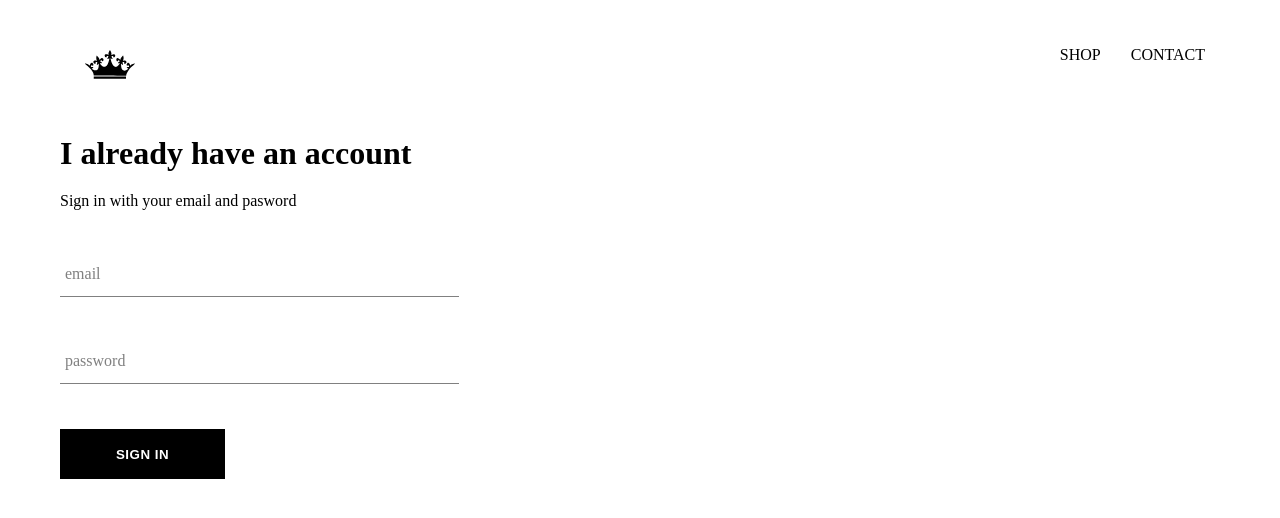
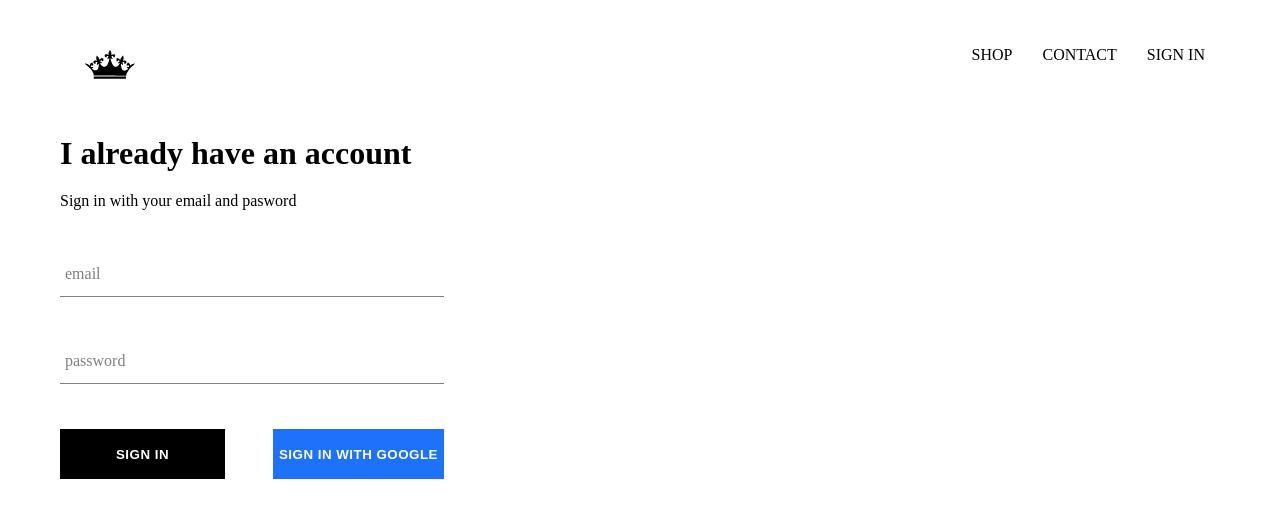
Before and after one commit to Arzakan-Porchkhidze/Ecommerce-App, a React (Create React App) app: page /signin in a window 1280 px wide. Shown: the top 518 px of the page. Built offline with nearby package versions, Linux system fonts and the light colour scheme; no server answers.

Commit message:
integrated firebase into application

```diff
--- a/package.json
+++ b/package.json
@@ -6,6 +6,7 @@
     "@testing-library/jest-dom": "^5.11.9",
     "@testing-library/react": "^11.2.5",
     "@testing-library/user-event": "^12.6.3",
+    "firebase": "^8.2.6",
     "react": "^17.0.1",
     "react-dom": "^17.0.1",
     "react-router-dom": "^5.2.0",
--- a/src/App.css
+++ b/src/App.css
@@ -6,3 +6,7 @@ a {
   text-decoration: none;
   color: black;
 }
+
+* {
+  box-sizing: border-box;
+}
--- a/src/App.js
+++ b/src/App.js
@@ -1,16 +1,33 @@
+import React, { useState, useEffect } from "react";
 import './App.css';
 import { Switch, Route } from "react-router-dom";
 import HomePage from "./pages/homepage/homepage";
 import ShopPage from "./pages/shop/shop";
 import Header from "./components/header/header";
 import SignInAndSignUp from "./pages/sign-in-and-sign-up/sign-in-and-sign-up";
+import { auth } from "./firebase/firebase.utils";
 
 
 
 function App() {
+
+  const [currentUser, setCurrentUser] = useState(null);
+
+  useEffect(() => {
+    let unsubscribeFromAuth = null;
+    unsubscribeFromAuth = auth.onAuthStateChanged( user => {
+      setCurrentUser(user)
+      console.log(user)
+    });
+
+    return function cleanup(){
+      unsubscribeFromAuth();
+    }
+  },[])
+
   return (
     <div className="App">
-      <Header />
+      <Header  currentUser={currentUser}/>
       <Switch>
         <Route exact path='/' component={HomePage}/>
         <Route exact path='/shop' component={ShopPage}/>
--- a/src/components/custom-button/custom-button.jsx
+++ b/src/components/custom-button/custom-button.jsx
@@ -2,10 +2,10 @@ import React from "react";
 import "./custom-button.scss";
 
 
-const CustomButton = ({...otherProps}) => {
+const CustomButton = ({isGoogleSignIn,...otherProps}) => {
   return(
-    <button className='custom-button' {...otherProps}>
-      SIGN IN
+    <button className={`${isGoogleSignIn ? 'google-sign-in' : ''} custom-button`} {...otherProps}>
+      {otherProps.text}
     </button>
   )
 }
--- a/src/components/custom-button/custom-button.scss
+++ b/src/components/custom-button/custom-button.scss
@@ -16,4 +16,13 @@
     color: black;
     border: 1px solid black;
   }
+
+  &.google-sign-in {
+    background-color: #1e72fa;
+    color: white;
+    &:hover {
+      background-color: #0642a3;
+      border: none;
+    }
+  }
 }
--- a/src/components/header/header.jsx
+++ b/src/components/header/header.jsx
@@ -1,11 +1,12 @@
 import React from "react";
 import { NavLink } from "react-router-dom";
 import { ReactComponent as Logo } from "../../assets/crown.svg";
+import { auth } from "../../firebase/firebase.utils";
 import "./header.scss";
 
 
 
-const Header = () => {
+const Header = ({currentUser}) => {
   return(
     <div className='header'>
       <NavLink to="/" className='logo-container'>
@@ -18,6 +19,13 @@ const Header = () => {
         <NavLink to='/shop' className='option'>
           CONTACT
         </NavLink>
+        {
+          currentUser ?
+          <div className='option' onClick={() => auth.signOut()}>SIGN OUT</div>
+          :
+          <NavLink to='/signin' className='option'>SIGN IN</NavLink>
+        }
+
       </div>
     </div>
   );
--- a/src/components/header/header.scss
+++ b/src/components/header/header.scss
@@ -19,6 +19,7 @@
     align-items: center;
     .option {
       padding: 10px 15px;
+      cursor: pointer;
     }
   }
 }
--- a/src/components/sign-in/sign-in.jsx
+++ b/src/components/sign-in/sign-in.jsx
@@ -1,6 +1,7 @@
 import React, {useState} from "react";
 import FormInput from "../form-input/form-input";
 import CustomButton from "../custom-button/custom-button";
+import { signInWithGoogle } from "../../firebase/firebase.utils";
 import "./sign-in.scss";
 
 
@@ -45,7 +46,10 @@ const SignIn = () => {
          required
          label='password'
         />
-        <CustomButton type='submit' value='Submit Form' />
+        <div className='buttons'>
+          <CustomButton type='submit' text='SIGN IN' />
+          <CustomButton onClick={signInWithGoogle} isGoogleSignIn text='SIGN IN WITH GOOGLE' />
+        </div>
       </form>
     </div>
   );
--- a/src/components/sign-in/sign-in.scss
+++ b/src/components/sign-in/sign-in.scss
@@ -6,4 +6,9 @@
   .title {
     margin: 20px 0px;
   }
+
+  .buttons {
+    display: flex;
+    justify-content: space-between;
+  }
 }
--- /dev/null
+++ b/src/firebase/firebase.utils.js
@@ -0,0 +1,24 @@
+import firebase from "firebase/app";
+import "firebase/firestore"
+import "firebase/auth";
+
+const config = {
+  apiKey: "AIzaSyDijv2njb50F4F0FGzpkMooLTwqka_DU8w",
+  authDomain: "crwn-db-72c67.firebaseapp.com",
+  projectId: "crwn-db-72c67",
+  storageBucket: "crwn-db-72c67.appspot.com",
+  messagingSenderId: "296567243565",
+  appId: "1:296567243565:web:05e58945e9e0dfec9509a4",
+  measurementId: "G-GNJW6VKJM0"
+};
+
+firebase.initializeApp(config);
+
+export const auth = firebase.auth();
+export const firestore = firebase.firestore();
+
+const provider = new firebase.auth.GoogleAuthProvider();
+provider.setCustomParameters({prompt: 'select_account'});
+export const signInWithGoogle = () => auth.signInWithPopup(provider);
+
+export default firebase;
```
Also changed, not shown: 1 other file (tests, documents, lock files or other folders).
